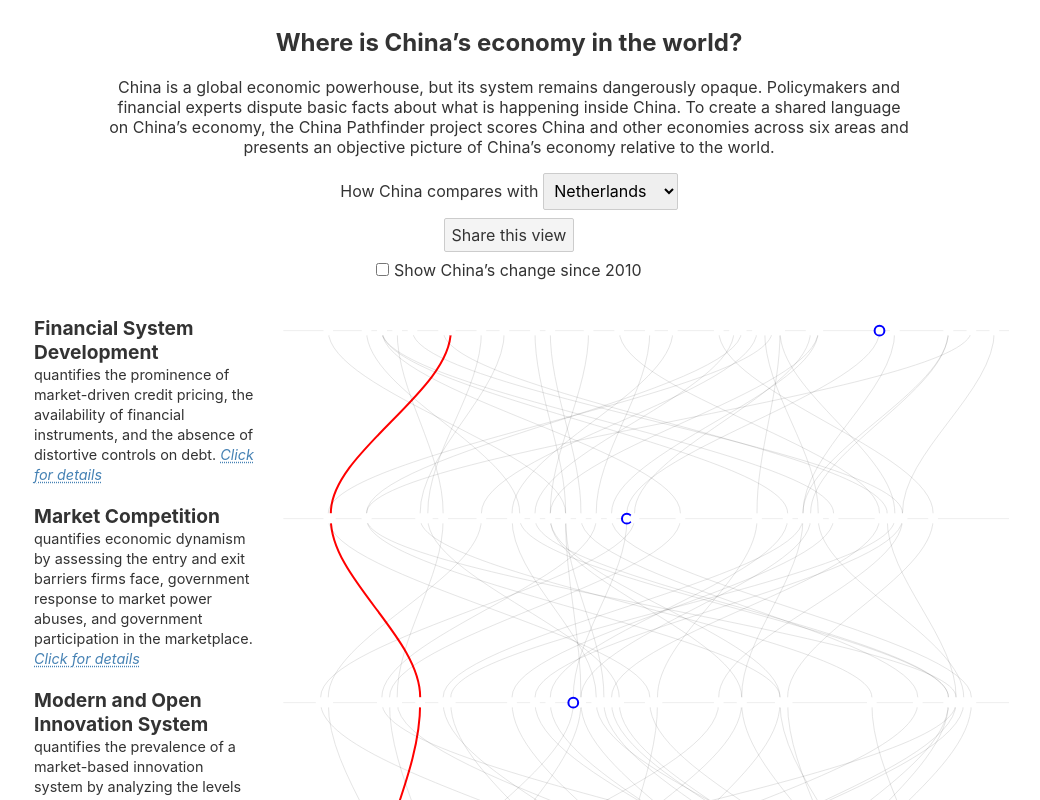
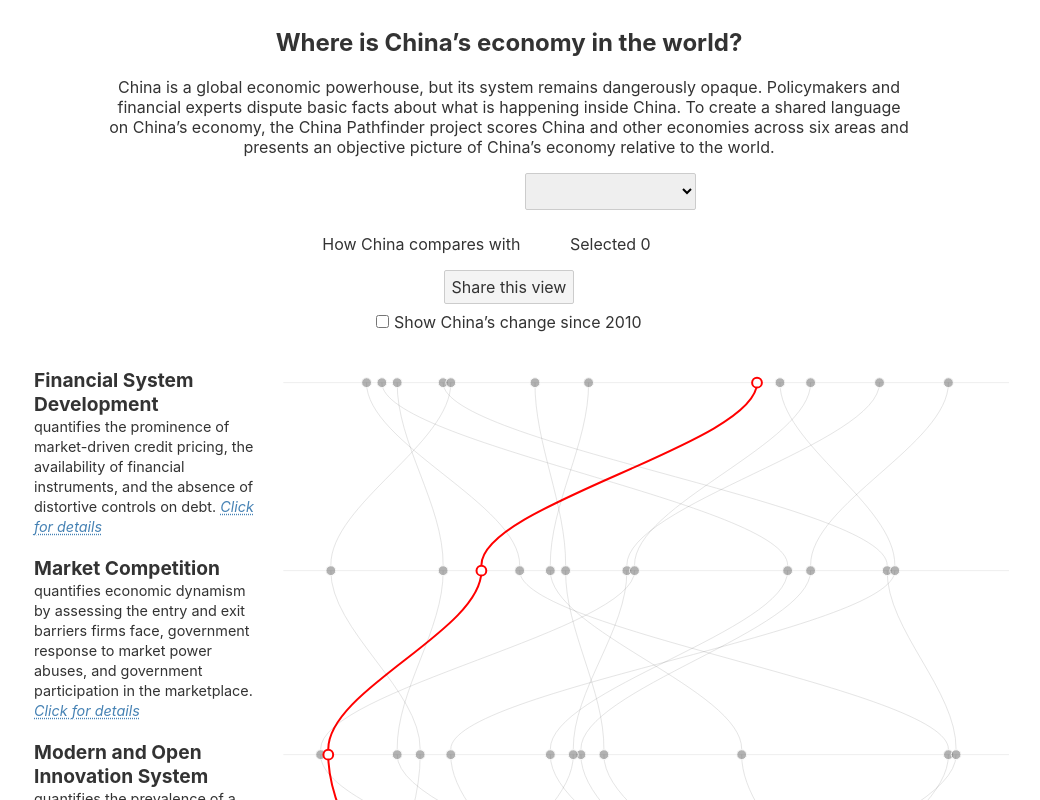
Before and after one commit to nickharb/china-pathfinder, a Svelte app: page / in a window 1280 px wide. Shown: the top 800 px of the page, without its empty margins (131-1171 px from the left). Built offline with nearby package versions, Linux system fonts and the light colour scheme.

Commit message:
bind select and circle click to select

```diff
--- a/src/components/CountrySelect.svelte
+++ b/src/components/CountrySelect.svelte
@@ -1,24 +1,24 @@
 <script>
     export let countryNames;
+    import selectedCountry from '../stores/country-store.js';
 </script>
 
 <div class='country-select'>
     How China compares with
     <div class='country-toggle-box'>
-
-        <select>
+        <select bind:value={$selectedCountry}>
             {#each countryNames as country}
-                <option>{country.country}</option>
+                <option value={country.id}>{country.country}</option>
             {/each}
         </select>
-
+        <p>
+            Selected {$selectedCountry}
+        </p>
     </div>
-
 </div>
 
 <style>
     .country-toggle-box {
-        display:inline-block;
-
+        display: inline-block;
     }
 </style>
--- a/src/components/LandingVisual.svelte
+++ b/src/components/LandingVisual.svelte
@@ -5,6 +5,7 @@
     export let areaData;
     export let copyData;
     import {areaInView, view} from '../stores/view';
+    import selectedCountry from '../stores/country-store.js';
 
     let hoveredCountry;
 
@@ -14,12 +15,15 @@
     }
 
     function circleMouseOver(e) {
-        hoveredCountry = e.path[1].classList[1];
-        console.log(hoveredCountry);
+        hoveredCountry = e.path[1].dataset.id;
     }
 
     function circleMouseOut(e) {
         hoveredCountry = '';
+    }
+
+    function selectCountry(e) {
+        $selectedCountry = e.path[1].dataset.id;
     }
 
     // country.Denmark - grab class on mouse over state to add styles and highlight color
@@ -28,6 +32,7 @@
     $: if (areaData) {
 
         const xScale = d3.scaleLinear().domain([1,10]).range([$margin*3, $width-$margin*3]);
+
         areaData.forEach( (d,i) => {
             if (d3.select('.text-wrapper .'+d.area).size()>0) {
 
@@ -52,6 +57,7 @@
 
                     // computes the circle location for each country - primary composite score attribute
                     return {
+                        id : d.countries[n].trim().toLowerCase(),
                         x : xScale(m),
                         y : 0,
                         r : $scaleFactor,
@@ -87,7 +93,7 @@
         <!-- <Defs /> -->
         <rect x="0" y="0" width={$width} height={$height}></rect>
 
-        {#each areaData as area,i}
+        {#each areaData as area, i}
 
             <!-- each row gets its own g element -->
             <g class="{area.area}" transform='translate({$margin},{area.offsetY})'>
@@ -97,12 +103,14 @@
                 <!-- each country gets its own g element -->
                 <!-- pre-computed values get fed into the g element -->
                 {#each area.graphData as graph, i}
-                    <!-- {console.log(graph.country)} -->
-                    <g class='country {graph.country}' transform='translate({graph.x},{graph.y})' class:hovered='{graph.country == hoveredCountry}'>
+
+                    <g class='country {graph.country}' data-id='{graph.id}' transform='translate({graph.x},{graph.y})' class:selected='{graph.id == $selectedCountry}'>
                         <path d={graph.path}></path>
-                        <circle r={graph.r} class='country-circle' on:mouseover={circleMouseOver} on:mouseout={circleMouseOut}></circle>
+                        <circle r={graph.r} class='country-circle' on:mouseover={circleMouseOver} on:mouseout={circleMouseOut} on:click={selectCountry}></circle>
                         <!-- <text y='-10px'>{graph.country}</text> -->
+                        <!-- <g class='tooltip'>{graph.country}</g> -->
                     </g>
+
                 {/each}
 
             </g>
@@ -133,16 +141,6 @@
         cursor:pointer;
     }
 
-    /*.area h2:before {
-        content:'';
-        position:absolute;
-        left:-24px;
-        top:0;
-        width:20px;
-        height:25px;
-        background-image: url('../assets/sunburst-01.svg');
-    }*/
-
     .area .description {
         font-size:0.9em;
         display:inline;
@@ -162,14 +160,13 @@
 
     svg {
         position: absolute;
-        /* fill: #f9f9f9; */
-        fill:white;
+        fill: white;
+    }
 
-    }
     circle.country-circle {
-        /*fill:#666666;*/
-        /*stroke:#f9f9f9;*/
-        /*fill-opacity:0.5;*/
+        fill:#666666;
+        stroke:#f9f9f9;
+        fill-opacity:0.5;
     }
 
     text {
@@ -186,20 +183,7 @@
         stroke-opacity: 0.5;
     }
 
-    g.Greece circle {
-        fill: white;
-        stroke: blue;
-        stroke-width: 2px;
-        fill-opacity:1;
-    }
-
-    g.hovered path {
-        stroke: blue;
-        stroke-width: 2px;
-        stroke-opacity: 1;
-    }
-
-    g.hovered circle {
+    g.China circle {
         fill: white;
         stroke: red;
         stroke-width: 2px;
@@ -212,6 +196,19 @@
         stroke-opacity: 1;
     }
 
+    g.selected path {
+        stroke: blue;
+        stroke-width: 2px;
+        stroke-opacity: 1;
+    }
+
+    g.selected circle {
+        fill: white;
+        stroke: blue;
+        stroke-width: 2px;
+        fill-opacity:1;
+    }
+
     .gridline {
         stroke: #eeeeee;
 
--- a/src/data/load-data.js
+++ b/src/data/load-data.js
@@ -16,14 +16,14 @@ const loadData = async () => {
 
     data.sort((a,b)=> a.country == 'China' ? 1 : -1);
 
-  let output=[];
+    let output = [];
 
     areas.forEach( (x) => {
         output.push({
             area: x,
             comps: data.map(n => n[x]),
-      countries: data.map(n=> n["country"])
-    })
+            countries: data.map(n => n["country"])
+        });
     });
 
 
--- /dev/null
+++ b/src/stores/country-store.js
@@ -0,0 +1,6 @@
+import {writable} from 'svelte/store'; // imports stores from main svelte code
+
+// call writable function to create a store, pass a default value as an argument
+const selectedCountry = writable('0');
+
+export default selectedCountry; // export this store so it can be used outside the file
```
Also changed, not shown: public/build/bundle.css, public/build/bundle.js, public/data/composite-score.csv, src/data/composite-score.csv, 1 other file (tests, documents, lock files or other folders). Lines whose indentation alone changed are shown as unchanged.
